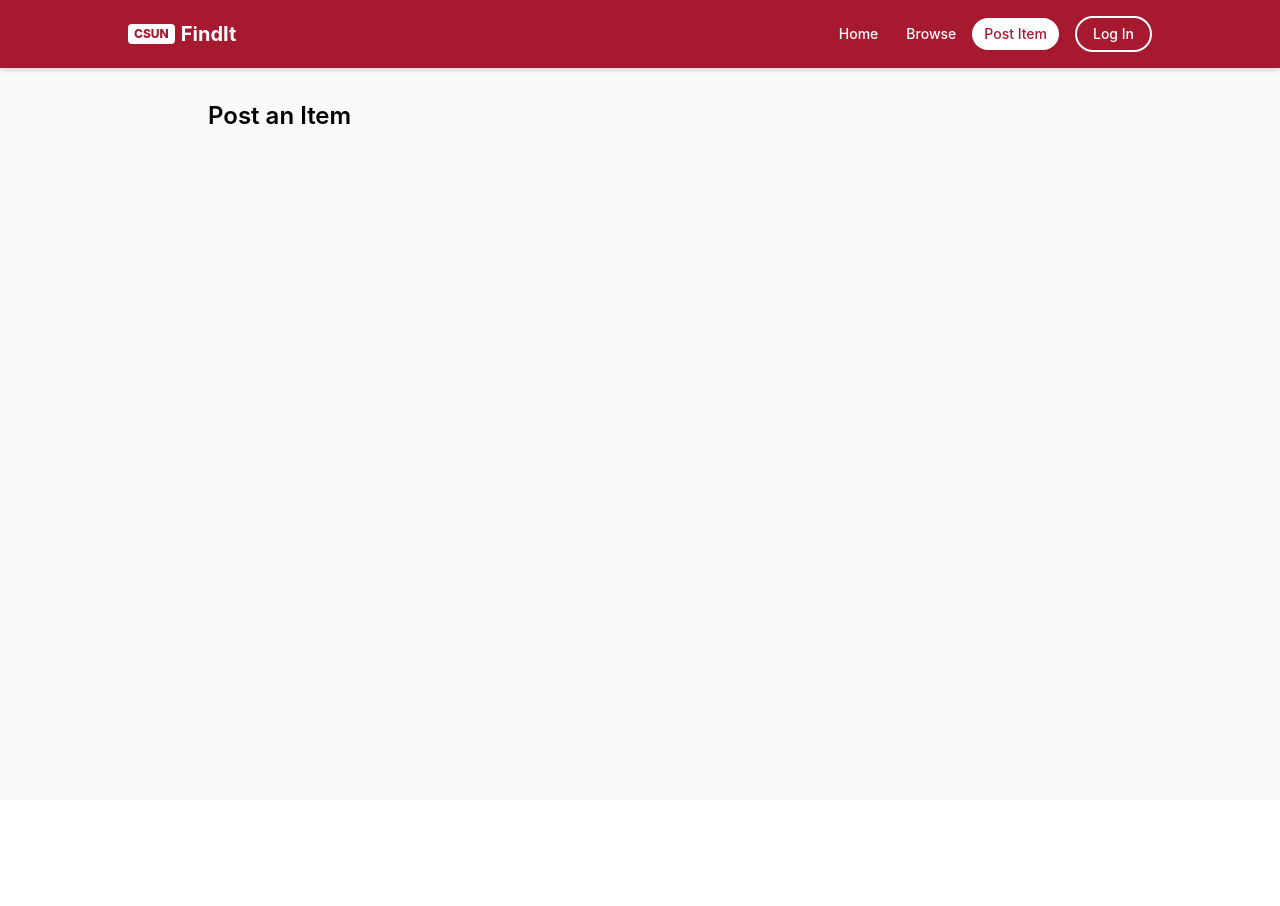
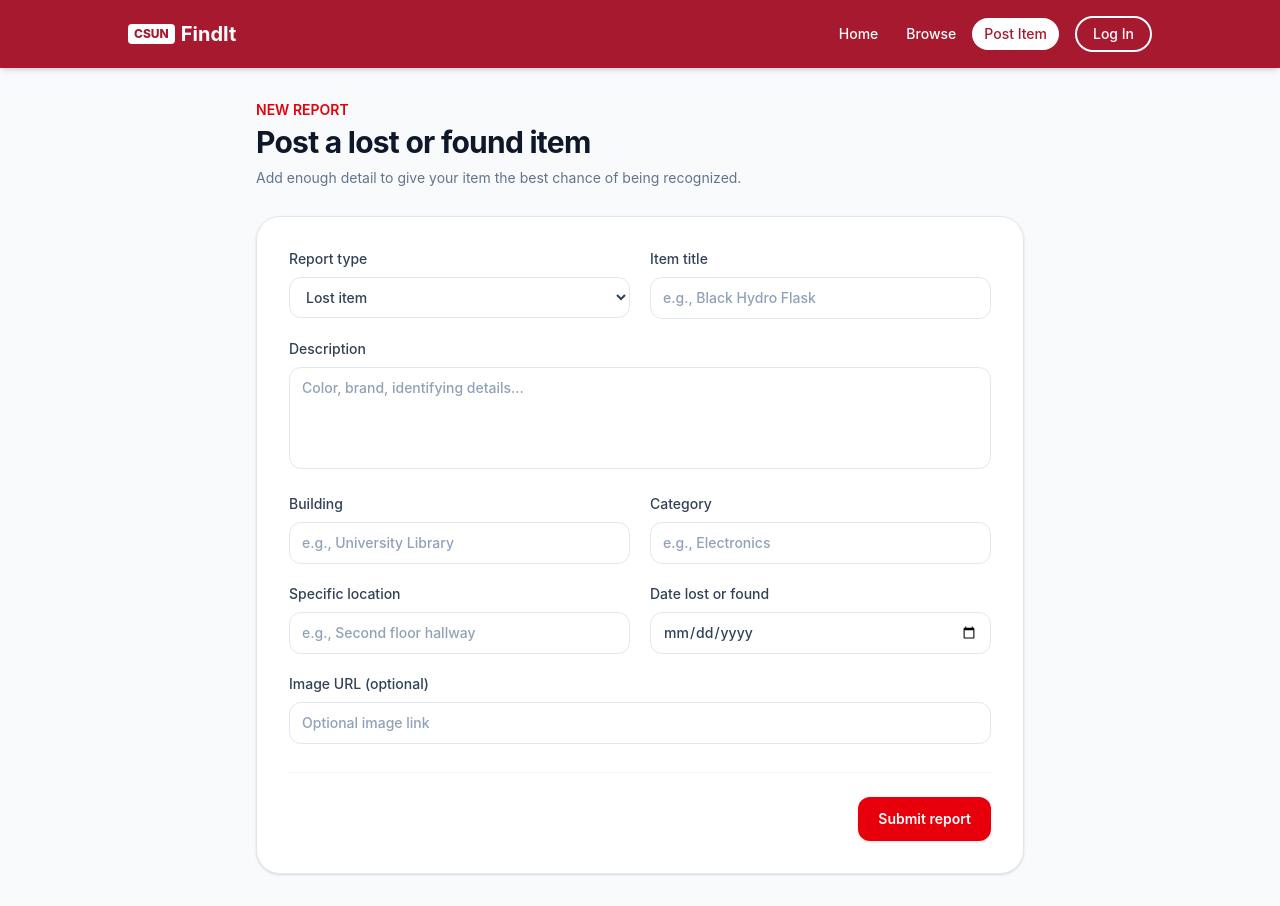
Before and after one commit to QuakerSoft/FindIt, a React (Vite) app: page /post in a window 1280 px wide. Before the commit the page ends 800 px from the top, so only its background shows below. Built offline with nearby package versions, Linux system fonts and the light colour scheme; no server answers.

Commit message:
Merged ItemForm and PostItem into a functional component, added Tailwind styling

```diff
--- /dev/null
+++ b/src/components/ItemForm.jsx
@@ -0,0 +1,190 @@
+import { useState } from "react";
+import { auth } from "../firebase/config";
+import { createItem } from "../firebase/firestore";
+
+function ItemForm() {
+  const [formData, setFormData] = useState({
+    title: "",
+    description: "",
+    category: "",
+    building: "",
+    location: "",
+    type: "lost",
+    imageUrl: "",
+    dateReported: "",
+  });
+  const [message, setMessage] = useState("");
+  const [isSubmitting, setIsSubmitting] = useState(false);
+
+  function handleChange(event) {
+    const { name, value } = event.target;
+    setFormData((previousData) => ({
+      ...previousData,
+      [name]: value,
+    }));
+  }
+
+  async function handleSubmit(event) {
+    event.preventDefault();
+    const currentUser = auth.currentUser;
+    if (!currentUser) {
+      setMessage("You must be logged in to report an item.");
+      return;
+    }
+    try {
+      setIsSubmitting(true);
+      setMessage("");
+      await createItem({
+        ...formData,
+        ownerId: currentUser.uid,
+        ownerEmail: currentUser.email,
+      });
+      setMessage("Item reported successfully!");
+      setFormData({
+        title: "",
+        description: "",
+        category: "",
+        building: "",
+        location: "",
+        type: "lost",
+        imageUrl: "",
+        dateReported: "",
+      });
+    } catch (error) {
+      setMessage(error.message);
+    } finally {
+      setIsSubmitting(false);
+    }
+  }
+
+  const inputClass =
+    "mt-2 w-full rounded-xl border border-slate-200 px-3 py-2.5 text-sm outline-none transition placeholder:text-slate-400 focus:border-red-500 focus:ring-4 focus:ring-red-50";
+
+  return (
+    <form
+      onSubmit={handleSubmit}
+      className="rounded-3xl border border-slate-200 bg-white p-6 shadow-sm sm:p-8"
+    >
+      <div className="grid gap-5 sm:grid-cols-2">
+        <label className="text-sm font-medium text-slate-700">
+          Report type
+          <select
+            name="type"
+            value={formData.type}
+            onChange={handleChange}
+            className={`${inputClass} bg-white`}
+          >
+            <option value="lost">Lost item</option>
+            <option value="found">Found item</option>
+          </select>
+        </label>
+
+        <label className="text-sm font-medium text-slate-700">
+          Item title
+          <input
+            name="title"
+            type="text"
+            placeholder="e.g., Black Hydro Flask"
+            value={formData.title}
+            onChange={handleChange}
+            className={inputClass}
+            required
+          />
+        </label>
+      </div>
+
+      <label className="mt-5 block text-sm font-medium text-slate-700">
+        Description
+        <textarea
+          name="description"
+          rows="4"
+          placeholder="Color, brand, identifying details…"
+          value={formData.description}
+          onChange={handleChange}
+          className={`${inputClass} resize-none`}
+          required
+        />
+      </label>
+
+      <div className="mt-5 grid gap-5 sm:grid-cols-2">
+        <label className="text-sm font-medium text-slate-700">
+          Building
+          <input
+            name="building"
+            type="text"
+            placeholder="e.g., University Library"
+            value={formData.building}
+            onChange={handleChange}
+            className={inputClass}
+            required
+          />
+        </label>
+
+        <label className="text-sm font-medium text-slate-700">
+          Category
+          <input
+            name="category"
+            type="text"
+            placeholder="e.g., Electronics"
+            value={formData.category}
+            onChange={handleChange}
+            className={inputClass}
+            required
+          />
+        </label>
+      </div>
+
+      <div className="mt-5 grid gap-5 sm:grid-cols-2">
+        <label className="text-sm font-medium text-slate-700">
+          Specific location
+          <input
+            name="location"
+            type="text"
+            placeholder="e.g., Second floor hallway"
+            value={formData.location}
+            onChange={handleChange}
+            className={inputClass}
+            required
+          />
+        </label>
+
+        <label className="text-sm font-medium text-slate-700">
+          Date lost or found
+          <input
+            name="dateReported"
+            type="date"
+            value={formData.dateReported}
+            onChange={handleChange}
+            className={inputClass}
+            required
+          />
+        </label>
+      </div>
+
+      <label className="mt-5 block text-sm font-medium text-slate-700">
+        Image URL (optional)
+        <input
+          name="imageUrl"
+          type="url"
+          placeholder="Optional image link"
+          value={formData.imageUrl}
+          onChange={handleChange}
+          className={inputClass}
+        />
+      </label>
+
+      <div className="mt-7 flex items-center justify-end gap-4 border-t border-slate-100 pt-6">
+        {message && <p className="text-sm text-slate-600">{message}</p>}
+        <button
+          type="submit"
+          disabled={isSubmitting}
+          className="rounded-xl bg-red-600 px-5 py-3 text-sm font-semibold text-white shadow-sm shadow-red-100 transition hover:bg-red-700 disabled:opacity-60"
+        >
+          {isSubmitting ? "Submitting..." : "Submit report"}
+        </button>
+      </div>
+    </form>
+  );
+}
+
+export default ItemForm;
--- a/src/pages/PostItem.jsx
+++ b/src/pages/PostItem.jsx
@@ -1,4 +1,20 @@
+import ItemForm from "../components/ItemForm";
+
 function PostItem() {
-  return <h1 className="text-2xl font-semibold">Post an Item</h1>;
+  return (
+    <div className="mx-auto max-w-3xl">
+      <div className="mb-7">
+        <p className="text-sm font-semibold text-red-600">NEW REPORT</p>
+        <h1 className="mt-1 text-3xl font-bold tracking-tight text-slate-900">
+          Post a lost or found item
+        </h1>
+        <p className="mt-2 text-sm text-slate-500">
+          Add enough detail to give your item the best chance of being recognized.
+        </p>
+      </div>
+      <ItemForm />
+    </div>
+  );
 }
+
 export default PostItem;
```
